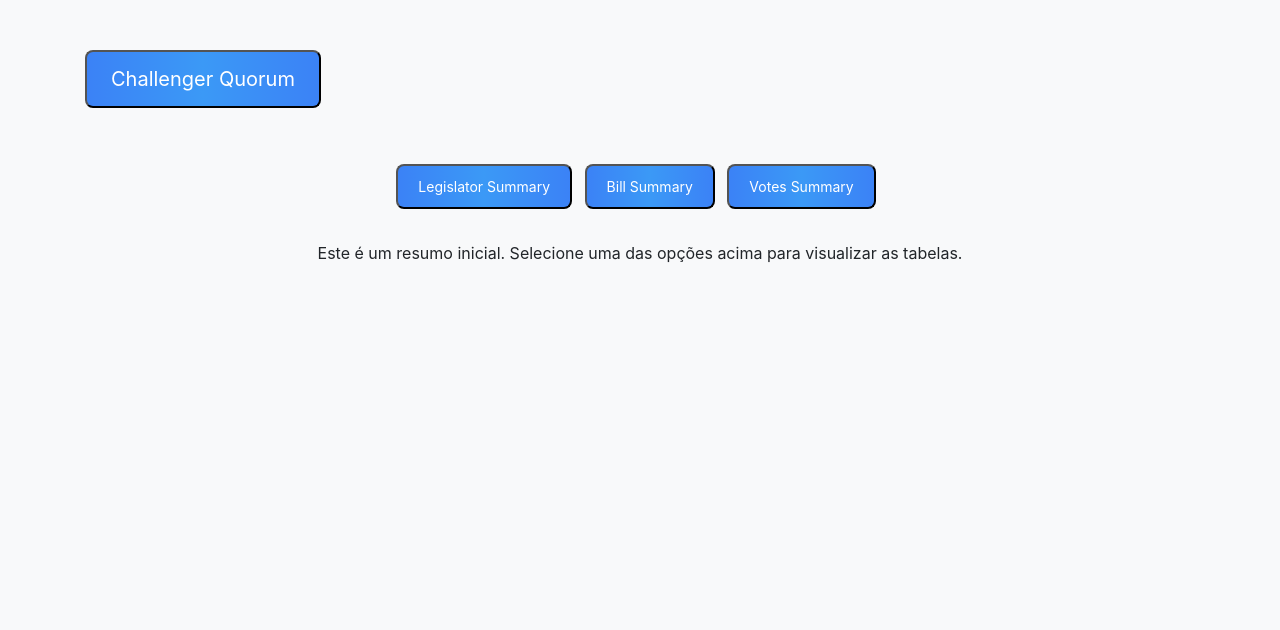
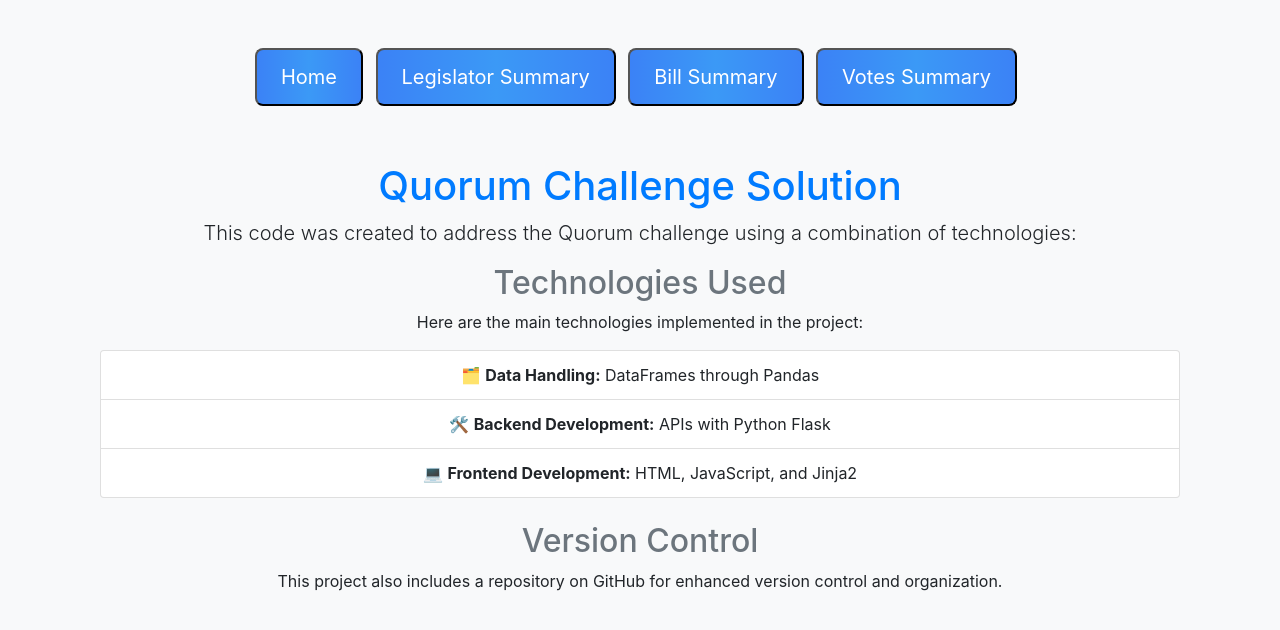
Before and after one commit to GustavoLagoCorreia/Quorum-fullstack-challenge-git, a Flask app: page / in a window 1280 px wide. Shown: the top 630 px of the page. Run offline with Flask 3, Linux system fonts and the light colour scheme; some libraries are stand-ins or nearby versions.

```diff
--- a/templates/index.html
+++ b/templates/index.html
@@ -79,23 +79,32 @@
     </style>
 </head>
 <body>
-    <div class="container mt-5">
-        <h1>
-            <button class="button btn-lg" onclick="showHome()">
-                Challenger Quorum</button>
-        </h1>
-    </div>
     <div class="container mt-5 text-center">
 
         <div class="mb-4">
-            <button class="button" onclick="showTable('legislator')">Legislator Summary</button>
-            <button class="button" onclick="showTable('bill')">Bill Summary</button>
-            <button class="button" onclick="showTable('vote')">Votes Summary</button>
+            <button class="button btn-lg" onclick="showHome()"> Home</button>
+            <button class="button btn-lg" onclick="showTable('legislator')">Legislator Summary</button>
+            <button class="button btn-lg" onclick="showTable('bill')">Bill Summary</button>
+            <button class="button btn-lg" onclick="showTable('vote')">Votes Summary</button>
         </div>
 
-        <div id="summaryText" class="mb-4">
-            <p>Este é um resumo inicial. Selecione uma das opções acima para visualizar as tabelas.</p>
+        <div class="container mt-5" id="summaryText">
+            <h1 class="text-primary">Quorum Challenge Solution</h1>
+            <p class="lead">This code was created to address the Quorum challenge using a combination of technologies:</p>
+
+            <h2 class="text-secondary">Technologies Used</h2>
+            <p>Here are the main technologies implemented in the project:</p>
+
+            <ul class="list-group mb-4">
+                <li class="list-group-item">🗂️ <strong>Data Handling:</strong> DataFrames through Pandas</li>
+                <li class="list-group-item">🛠️ <strong>Backend Development:</strong> APIs with Python Flask</li>
+                <li class="list-group-item">💻 <strong>Frontend Development:</strong> HTML, JavaScript, and Jinja2</li>
+            </ul>
+
+            <h2 class="text-secondary">Version Control</h2>
+            <p>This project also includes a repository on GitHub for enhanced version control and organization.</p>
         </div>
+
 
         <div id="legislatorTable" class="table-container hidden">
             <h2>Legislator Summary</h2>
```
